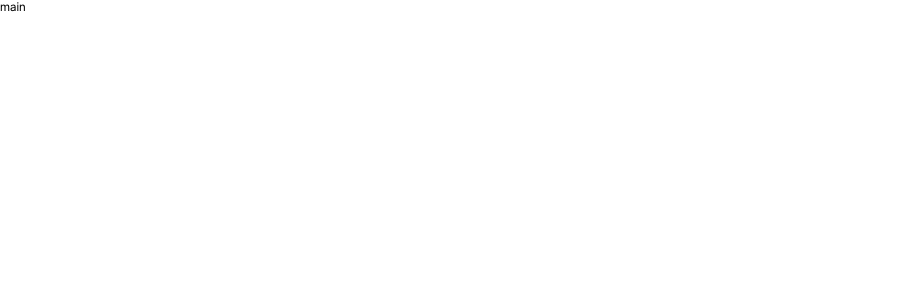
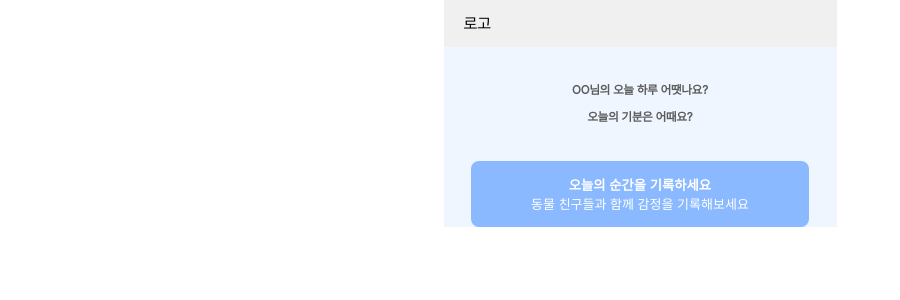
Before and after one commit to devgsheep/-mini-zoo_m, a React (Create React App) app: page / in a window 1280 px wide. Shown: the top 300 px of the page, without its empty margins (0-900 px from the left). Built offline with nearby package versions, Linux system fonts and the light colour scheme.

Commit message:
[docs] home 작업중

```diff
--- a/src/index.css
+++ b/src/index.css
@@ -61,4 +61,6 @@ body {
   font-size: 12px;
   color: #000;
   overflow-x: hidden;
+  max-width: 393px;
+  margin: 0 auto;
 }
--- a/src/index.js
+++ b/src/index.js
@@ -2,6 +2,7 @@ import React from "react";
 import ReactDOM from "react-dom/client";
 import "./index.css";
 import App from "./App";
+import Home from "./pages/Home";
 
 const root = ReactDOM.createRoot(document.getElementById("root"));
-root.render(<App />);
+root.render(<Home />);
--- a/src/pages/Home.jsx
+++ b/src/pages/Home.jsx
@@ -1,7 +1,48 @@
+import styled from "@emotion/styled";
 import React from "react";
+const HomeHeader = styled.div`
+  background-color: #f0f0f0;
+  padding: 20px;
+  max-height: 47px;
+  display: flex;
+  justify-content: flex-start;
+  align-items: center;
+  font-size: 16px;
+`;
+const HomeTop = styled.div`
+  text-align: center;
+  line-height: 27px;
+  color: #5c5c5c;
+  font-weight: 600;
+`;
+const HomeTopButton = styled.button`
+  background-color: #8ab9ff;
+  border: none;
+  cursor: pointer;
+  color: #fff;
+  border-radius: 8px;
+`;
 
 function Home() {
-  return <div>Home</div>;
+  return (
+    <div className="wrap" style={{ backgroundColor: "#f0f6ff" }}>
+      <HomeHeader>로고</HomeHeader>
+      <div style={{ paddingTop: "30px", paddingBottom: "30px" }}>
+        <HomeTop>OO님의 오늘 하루 어땟나요?</HomeTop>
+        <HomeTop>오늘의 기분은 어때요?</HomeTop>
+      </div>
+      <div style={{ display: "flex", justifyContent: "center" }}>
+        <HomeTopButton>
+          <div style={{ padding: "14px 60px" }}>
+            <p style={{ fontWeight: 600 }}>오늘의 순간을 기록하세요</p>
+            <p style={{ fontWeight: 400, fontSize: "13px" }}>
+              동물 친구들과 함께 감정을 기록해보세요
+            </p>
+          </div>
+        </HomeTopButton>
+      </div>
+    </div>
+  );
 }
 
 export default Home;
```
Also changed, not shown: src/pages/Ui.jsx (added, +27 -0 lines).
